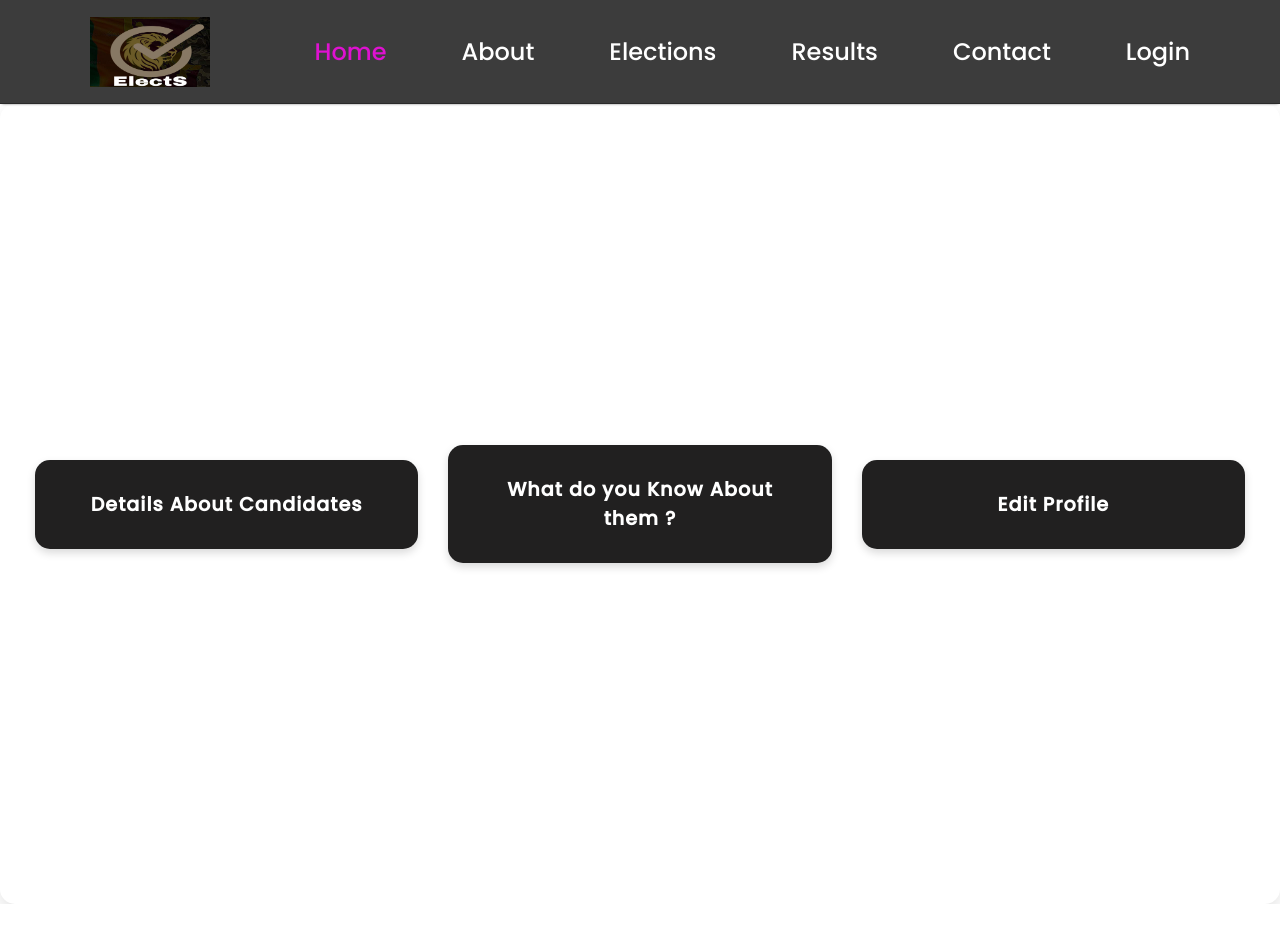
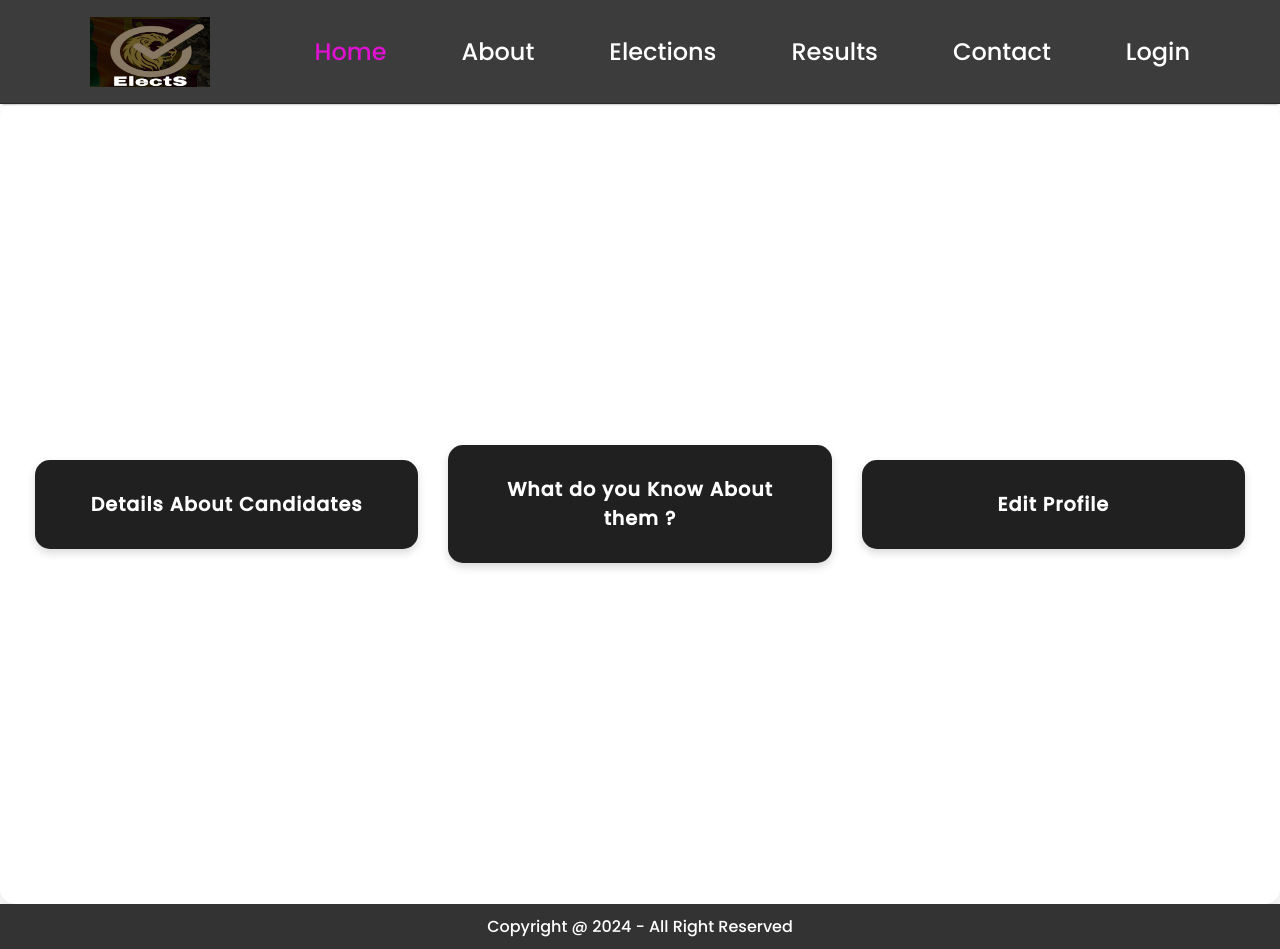
Before and after one commit to LayuruLK/ElectS---Advanced-E-Voting-System, a React (Create React App) app in the folder Frontend/my-app/: page /dashboard in a window 1280 px wide. Before the commit the page ends 904 px from the top, so only its background shows below. Built offline with nearby package versions, Linux system fonts and the light colour scheme.

Commit message:
add new path for Footer

```diff
--- a/Frontend/my-app/src/App.js
+++ b/Frontend/my-app/src/App.js
@@ -4,6 +4,7 @@ import Navbar from './Components/Navbar/Navbar';
 import LoginSignup from './Pages/LoginSignup';
 import Home from './Pages/Home';
 import Dashboard from './Pages/Dashboard';
+import Footer from './Components/Footer/Footer';
 
 const App = () => {
   return (
@@ -17,8 +18,10 @@ const App = () => {
             <Route path='/login' element={<LoginSignup/>}/>
             <Route path='/dashboard' element={<Dashboard/>}/>
           </Routes>
+
+
       </BrowserRouter>
-
+          <Footer/>
     </div>
   );
 }
--- a/Frontend/my-app/src/Components/Footer/Footer.jsx
+++ b/Frontend/my-app/src/Components/Footer/Footer.jsx
@@ -1,4 +1,5 @@
 import React from 'react';
+import './Footer.css';
 
 const Footer = () => {
   return (
```
